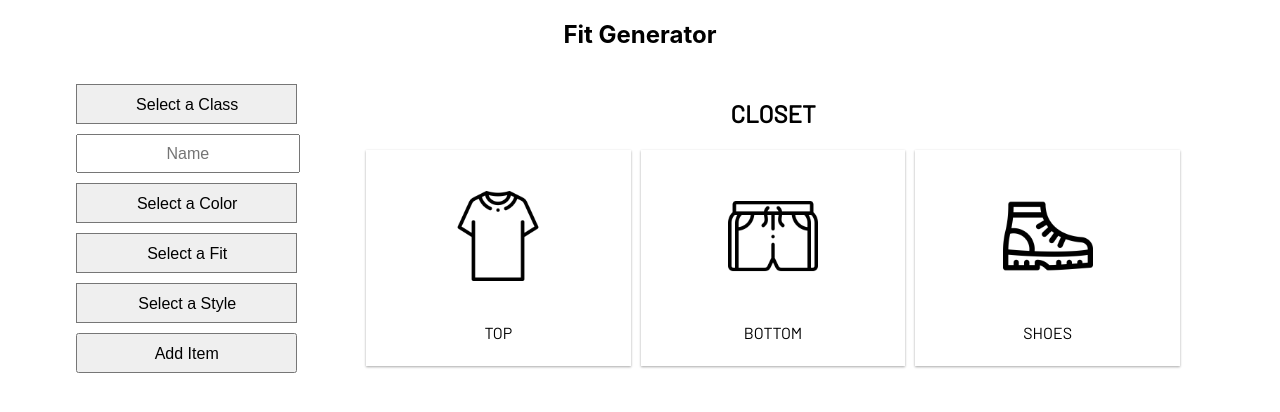
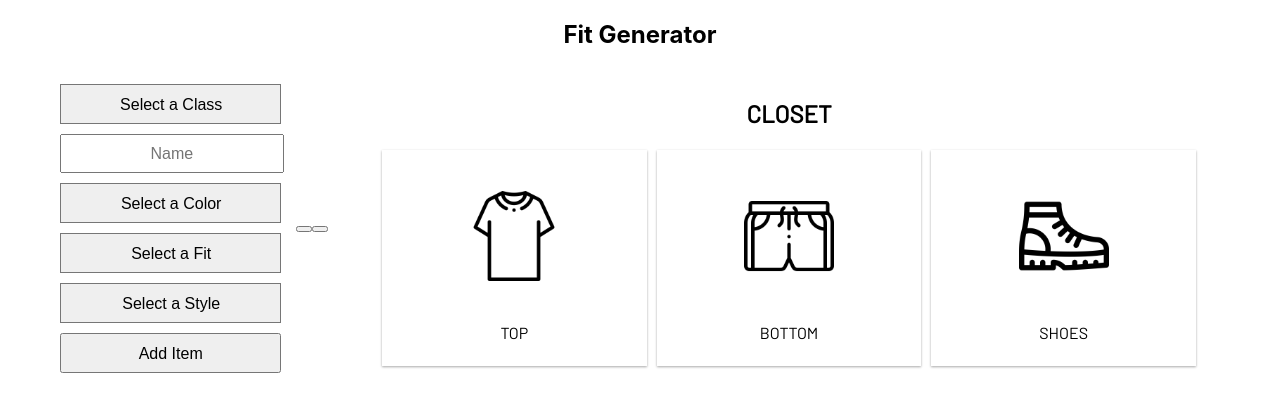
Before and after one commit to OmarGuajardo/fit-generator, a React (Create React App) app: page / in a window 1280 px wide. Shown: the top 412 px of the page. Built offline with nearby package versions, Linux system fonts and the light colour scheme.

Commit message:
handleAddItem() now modifies the closet

```diff
--- a/src/FitGenerator.js
+++ b/src/FitGenerator.js
@@ -42,14 +42,19 @@ export default class ToDoApp extends Component {
     handleAddItem()
     {
         const item = this.state.item
-        if(Object.keys(item).length < 3)
+        if(Object.keys(item).length < 3 )
         {
             alert("you are a missing an item")
         }
         else
         {
-            console.log(this.state.item)
+            this.setState(prevState =>{
+                const newAddition = [...prevState.closet[this.state.class],this.state.item]
+                const newCloset = {...prevState.closet,[this.state.class]:newAddition}
+                return({...prevState,closet:newCloset})
+            })
         }
+        console.log(this.state.closet)
     }
     handleChangeClass(e)
     {
@@ -108,7 +113,11 @@ export default class ToDoApp extends Component {
                         />
                         <button  className = "ChoiceSelectorRow" onClick = {()=>{this.handleAddItem()}}>Add Item</button>
                     </div>
-                    <Closet/>
+                    <button onClick = {()=>console.log(this.state)}></button>
+                    <button onClick = {()=>console.log(this.state.closet)}></button>
+                    <Closet
+                    closet = {this.state.closet}
+                    />
 
                 </div>
             </div>
```
